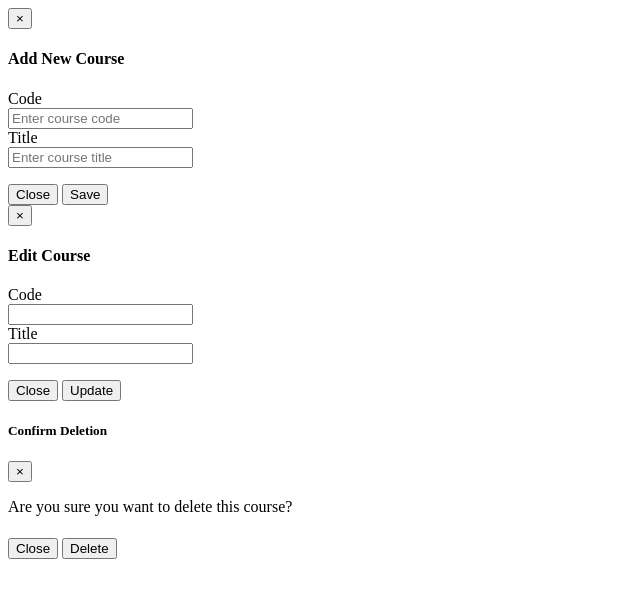
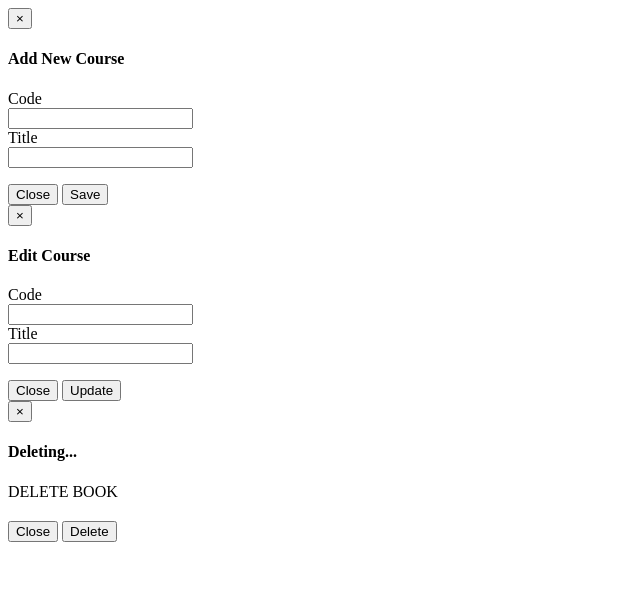
Before and after one commit to lephanbaongoc/QuanLyThuVien, a PHP site: page /includes/course_modal.php in a window 1280 px wide. Shown: the top 598 px of the page, without its empty margins (0-640 px from the left). Run offline with PHP 8.4, Linux system fonts and the light colour scheme.

Commit message:
Update course_modal.php

```diff
--- a/admin/includes/course_modal.php
+++ b/admin/includes/course_modal.php
@@ -1,44 +1,33 @@
-<!-- Add New Course Modal -->
-<div class="modal fade" id="addnew" tabindex="-1" role="dialog" aria-labelledby="addCourseLabel" aria-hidden="true">
+<!-- Add -->
+<div class="modal fade" id="addnew">
     <div class="modal-dialog">
         <div class="modal-content">
-            <!-- Modal Header -->
             <div class="modal-header">
               <button type="button" class="close" data-dismiss="modal" aria-label="Close">
-                    <span aria-hidden="true">&times;</span>
-                </button>
-                <h4 class="modal-title" id="addCourseLabel"><b>Add New Course</b></h4>
+                  <span aria-hidden="true">&times;</span></button>
+              <h4 class="modal-title"><b>Add New Course</b></h4>
             </div>
-
-            <!-- Modal Body -->
             <div class="modal-body">
               <form class="form-horizontal" method="POST" action="course_add.php">
-                    <!-- Course Code -->
                 <div class="form-group">
                     <label for="code" class="col-sm-3 control-label">Code</label>
+
                     <div class="col-sm-9">
-                            <input type="text" class="form-control" id="code" name="code" placeholder="Enter course code" required>
+                      <input type="text" class="form-control" id="code" name="code" required>
                     </div>
                 </div>
-
-                    <!-- Course Title -->
                 <div class="form-group">
                     <label for="title" class="col-sm-3 control-label">Title</label>
+
                     <div class="col-sm-9">
-                            <input type="text" class="form-control" id="title" name="title" placeholder="Enter course title" required>
+                      <input type="text" class="form-control" id="title" name="title" required>
                     </div>
                 </div>
+            </div>
+            <div class="modal-footer">
+              <button type="button" class="btn btn-default btn-flat pull-left" data-dismiss="modal"><i class="fa fa-close"></i> Close</button>
+              <button type="submit" class="btn btn-primary btn-flat" name="add"><i class="fa fa-save"></i> Save</button>
               </form>
-            </div>
-
-            <!-- Modal Footer -->
-            <div class="modal-footer">
-                <button type="button" class="btn btn-default btn-flat" data-dismiss="modal">
-                    <i class="fa fa-close"></i> Close
-                </button>
-                <button type="submit" class="btn btn-primary btn-flat" name="add">
-                    <i class="fa fa-save"></i> Save
-                </button>
             </div>
         </div>
     </div>
@@ -81,26 +70,27 @@
 </div>
 
 <!-- Delete -->
-<div class="modal fade" id="delete" tabindex="-1" role="dialog" aria-labelledby="deleteModalLabel" aria-hidden="true">
-  <div class="modal-dialog modal-dialog-centered" role="document">
+<div class="modal fade" id="delete">
+    <div class="modal-dialog">
         <div class="modal-content">
-      <div class="modal-header bg-danger text-white">
-        <h5 class="modal-title" id="deleteModalLabel"><i class="fa fa-trash"></i> Confirm Deletion</h5>
-        <button type="button" class="close text-white" data-dismiss="modal" aria-label="Close">
-          <span aria-hidden="true">&times;</span>
-        </button>
+            <div class="modal-header">
+              <button type="button" class="close" data-dismiss="modal" aria-label="Close">
+                  <span aria-hidden="true">&times;</span></button>
+              <h4 class="modal-title"><b>Deleting...</b></h4>
             </div>
-      <form method="POST" action="course_delete.php">
-        <div class="modal-body text-center">
+            <div class="modal-body">
+              <form class="form-horizontal" method="POST" action="course_delete.php">
                 <input type="hidden" class="corid" name="id">
-          <p>Are you sure you want to delete this course?</p>
-          <h4 id="del_code" class="text-danger font-weight-bold"></h4>
+                <div class="text-center">
+                    <p>DELETE BOOK</p>
+                    <h2 id="del_code" class="bold"></h2>
+                </div>
             </div>
             <div class="modal-footer">
-          <button type="button" class="btn btn-secondary" data-dismiss="modal"><i class="fa fa-close"></i> Close</button>
-          <button type="submit" class="btn btn-danger" name="delete"><i class="fa fa-trash"></i> Delete</button>
-        </div>
+              <button type="button" class="btn btn-default btn-flat pull-left" data-dismiss="modal"><i class="fa fa-close"></i> Close</button>
+              <button type="submit" class="btn btn-danger btn-flat" name="delete"><i class="fa fa-trash"></i> Delete</button>
               </form>
             </div>
         </div>
     </div>
+</div>
```
Lines whose indentation alone changed are shown as unchanged.
